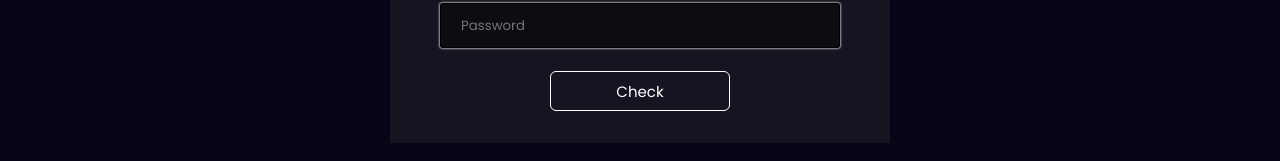
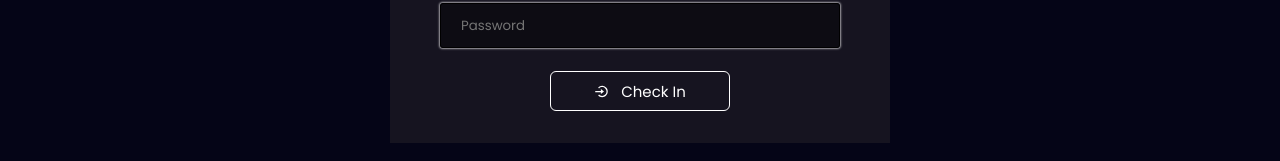
Before and after one commit to goldenhouse0601/luckyboss-portfolio-, a React (Create React App) app: page /admin/login in a window 1280 px wide. Shown: the part 512-673 px from the top of the page. Built offline with nearby package versions, Linux system fonts and the light colour scheme.

Commit message:
change in Admin access form

```diff
--- a/src/pages/components/Login.css
+++ b/src/pages/components/Login.css
@@ -31,6 +31,10 @@
   border: 1px solid #fff;
   border-radius: 6px;
   color: #fff;
+  display: flex;
+  align-items: center;
+  justify-content: center;
+  gap: 12px;
 }
 .input__field {
   display: flex;
--- a/src/pages/components/Login.jsx
+++ b/src/pages/components/Login.jsx
@@ -2,12 +2,15 @@ import React, { useState } from 'react';
 import { useNavigate } from 'react-router-dom';
 import { ToastContainer, toast } from 'react-toastify';
 import 'react-toastify/dist/ReactToastify.css';
+import { BiLogInCircle } from 'react-icons/bi';
+
 import './Login.css';
+import Spinner from './Spinner';
 
 const Login = () => {
   // const url = 'http://localhost:5000/admin/login';
   const url = 'https://port-web-app.onrender.com/admin/login';
-
+  const [pvalue, setPvalue] = useState(0);
   const [admin, setAdmin] = useState({
     username: '',
     password: '',
@@ -25,45 +28,9 @@ const Login = () => {
     setAdmin({ ...admin, [event.target.name]: event.target.value });
   };
 
-  // const dataPost = async (event) => {
-  //   event.preventDefault();
-  //   const { username, password } = admin;
-  //   const checkOptions = {
-  //     username,
-  //     password,
-  //   };
-
-  //   try {
-  //     const res = await fetch(url, {
-  //       method: 'POST',
-  //       headers: {
-  //         'Content-Type': 'application/json',
-  //       },
-  //       body: JSON.stringify(checkOptions),
-  //     });
-
-  //     const data = await res.json();
-
-  //     if (res.ok) {
-  //       if (data.message === 'Admin User granted permissions') {
-  //         toast.success(data.message, toastOptions);
-  //         console.log(data);
-  //         navigate('/user-backend');
-  //       } else {
-  //         toast.error('Invalid credentials', toastOptions);
-  //         navigate('/admin/login'); // Navigate to another route for unsuccessful login
-  //       }
-  //     } else {
-  //       toast.error(data.error, toastOptions);
-  //     }
-  //   } catch (error) {
-  //     console.error('Error:', error);
-  //     toast.error('An error occurred. Please try again later.', toastOptions);
-  //   }
-  // };
-
   const dataPost = async (event) => {
     event.preventDefault();
+    setPvalue(1);
     const { username, password } = admin;
     const checkOptions = {
       username,
@@ -78,9 +45,11 @@ const Login = () => {
         },
         body: JSON.stringify(checkOptions),
       });
+
       console.log(res);
       const data = await res.json();
 
+      setPvalue(0);
       if (res.status === 201) {
         toast.success(data.message, toastOptions);
         console.log(data);
@@ -122,7 +91,22 @@ const Login = () => {
             required
           />
         </div>
-        <button type="submit">Check</button>
+        <button
+          type="submit"
+          disabled={pvalue !== 0}
+          style={{
+            background: pvalue !== 0 ? '#4a3c53' : '',
+            border: pvalue !== 0 ? '#d2b3e5' : '',
+            color: pvalue !== 0 ? '#919191' : '',
+          }}
+        >
+          {pvalue ? (
+            <Spinner id="your_spinner_d" style={pvalue ? 'flex' : 'none'} />
+          ) : (
+            <BiLogInCircle />
+          )}
+          Check In
+        </button>
       </form>
     </div>
   );
```
